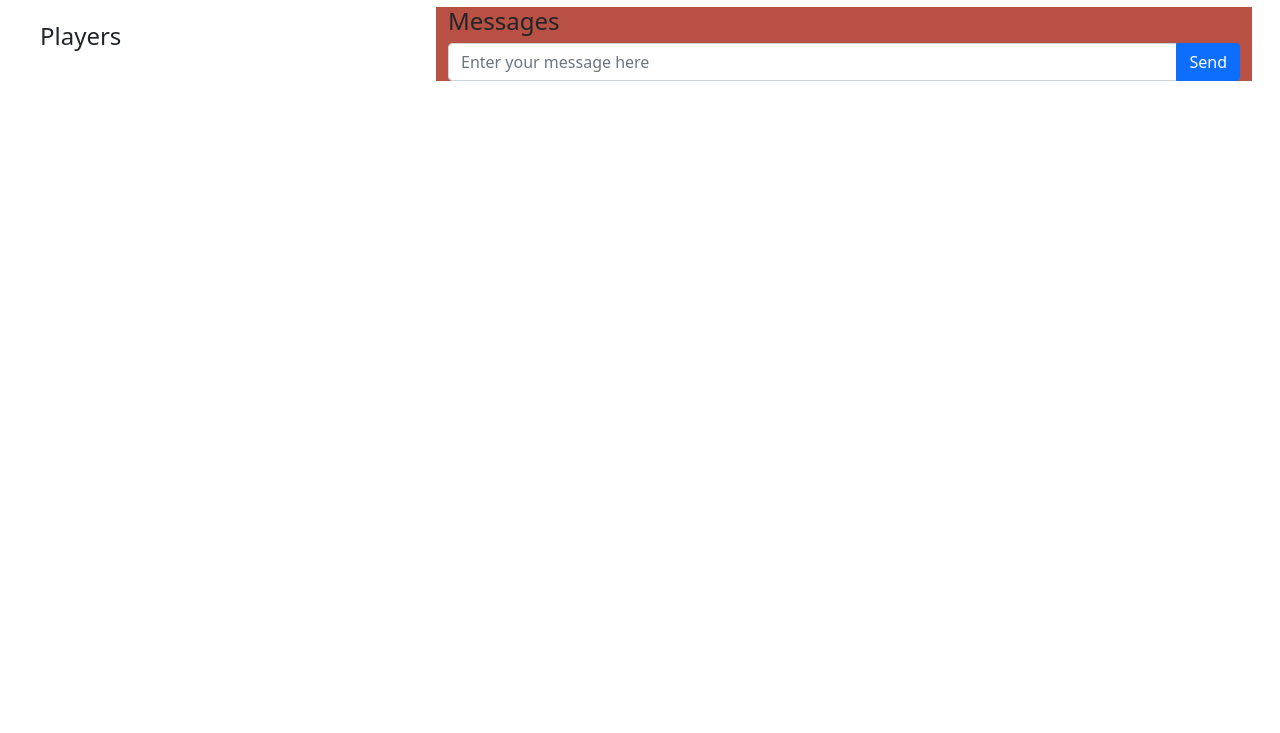
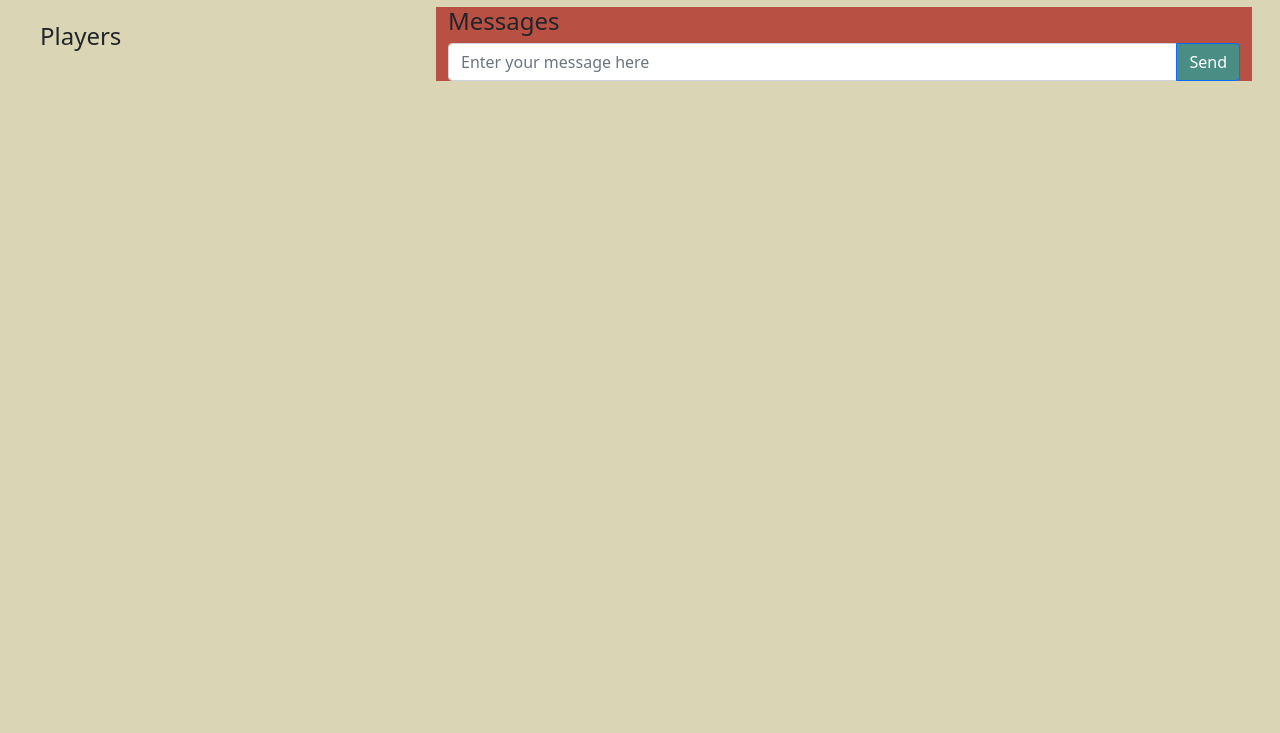
Before and after one commit to kyfo-uci/kyfo-othello-reversi, a website: page public/lobby.html in a window 1280 px wide. Shown: the part 67-800 px from the top of the page. Drawn offline with nearby package versions, Linux system fonts and the light colour scheme; no server answers.

Commit message:
updated some color esp. button backgrounds

```diff
--- a/public/assets/css/game.css
+++ b/public/assets/css/game.css
@@ -45,3 +45,11 @@ table#game_board td{
 td.hovered_over:hover{
   background-image: url('/assets/images/kyfo-hover.gif');
 }
+
+.btn-danger{
+  background-color: #B85044;
+}
+
+.btn-primary{
+  background-color: #4A8D84;
+}
--- a/public/lobby.html
+++ b/public/lobby.html
@@ -26,6 +26,18 @@
       .chat_message{
         font-size: 125%;
         color: #12141D;
+      }
+
+      body {
+        background-color:#DAD6B5;
+      }
+
+      .btn-danger{
+        background-color: #B85044;
+      }
+
+      .btn-primary{
+        background-color: #4A8D84;
       }
     </style>
 
```
Also changed, not shown: public/about.html (+8 -0 lines), public/index.html (+9 -0 lines).
